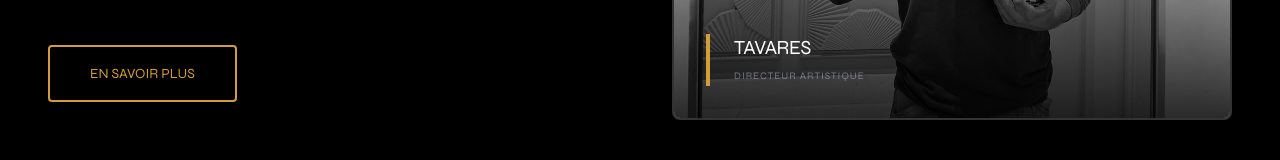
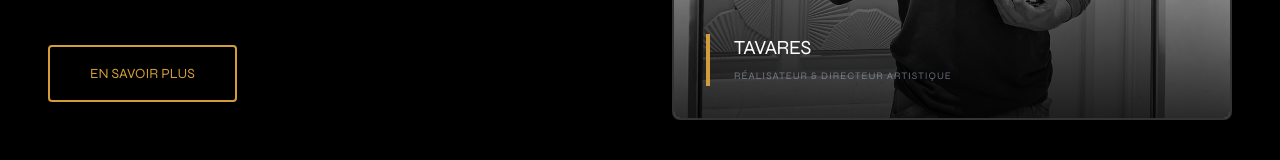
Before and after one commit to Talesman-index/portfolio-tavares, a Next.js app: page / in a window 1280 px wide. Shown: the part 4226-4386 px from the top of the page. Built offline with nearby package versions, Linux system fonts and the light colour scheme.

Commit message:
chore: standardize title to Réalisateur & Directeur Artistique across the site

```diff
--- a/src/app/a-propos/page.tsx
+++ b/src/app/a-propos/page.tsx
@@ -39,7 +39,7 @@ export default function AboutPage() {
               className="text-3xl sm:text-5xl md:text-6xl lg:text-7xl font-syne font-extrabold text-white uppercase leading-[0.9] mb-10"
             >
               Tavares.<br />
-              <span className="text-gradient-gold">Réalisateur &amp;<br />Directeur Artistique.</span>
+              <span className="text-gradient-gold">Réalisateur &amp;<br />Directeur Artistique</span>
             </motion.h1>
 
             <motion.div
--- a/src/app/layout.tsx
+++ b/src/app/layout.tsx
@@ -16,7 +16,7 @@ const spaceGrotesk = Space_Grotesk({
 
 export const metadata: Metadata = {
   title: "Tavares | Réalisateur & Directeur Artistique",
-  description: "Portfolio de Tavares, réalisateur et directeur artistique basé à Cotonou, Bénin. Clips musicaux, publicité, brand content.",
+  description: "Portfolio de Tavares, Réalisateur & Directeur Artistique basé à Cotonou, Bénin. Clips musicaux, publicité, brand content.",
   icons: {
     icon: [
       { url: '/favicon.ico' },
--- a/src/app/page.tsx
+++ b/src/app/page.tsx
@@ -59,7 +59,7 @@ export default function Home() {
              <div className="absolute inset-0 bg-gradient-to-t from-black/80 via-transparent to-transparent" />
              <div className="absolute bottom-8 left-8 border-l-4 border-accent-primary pl-6">
                 <span className="text-white font-syne font-normal text-xl uppercase block tracking-tight">Tavares</span>
-                <span className="text-text-muted font-syne font-normal text-[10px] uppercase tracking-widest opacity-60">Directeur Artistique</span>
+                <span className="text-text-muted font-syne font-normal text-[10px] uppercase tracking-widest opacity-60">Réalisateur & Directeur Artistique</span>
              </div>
           </div>
         </div>
```
